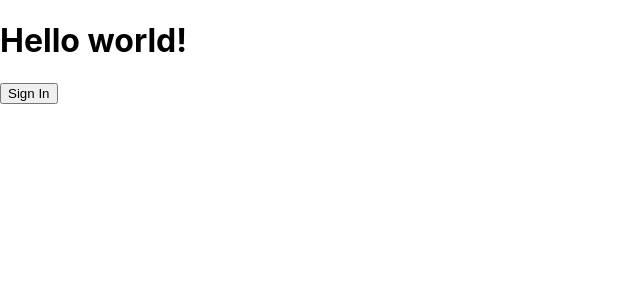
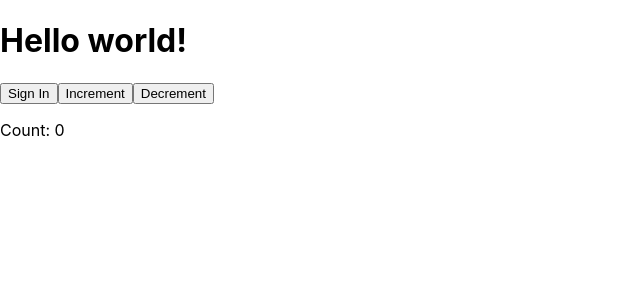
Before and after one commit to s4ion4/react-playground, a React (Create React App) app: page / in a window 1280 px wide. Shown: the top 300 px of the page, without its empty margins (0-640 px from the left). Built offline with nearby package versions, Linux system fonts and the light colour scheme.

Commit message:
feat: useStateの検証

```diff
--- a/src/components/Hello.tsx
+++ b/src/components/Hello.tsx
@@ -9,6 +9,7 @@
 
 const Hello = (props: HelloProps) => {
   const { text, onClick } = props;
+  const [count, setCount] = React.useState(0);
 
   return (
     <signInContext.Consumer>
@@ -17,6 +18,11 @@
           <div>
             <h1>{text}</h1>
             <button onClick={onClick}>{contextValue}</button>
+            <button onClick={() => setCount(count + 1)}>Increment</button>
+            <button onClick={() => setCount((prevCount) => prevCount - 1)}>
+              Decrement
+            </button>
+            <p>Count: {count}</p>
           </div>
         );
       }}
```
